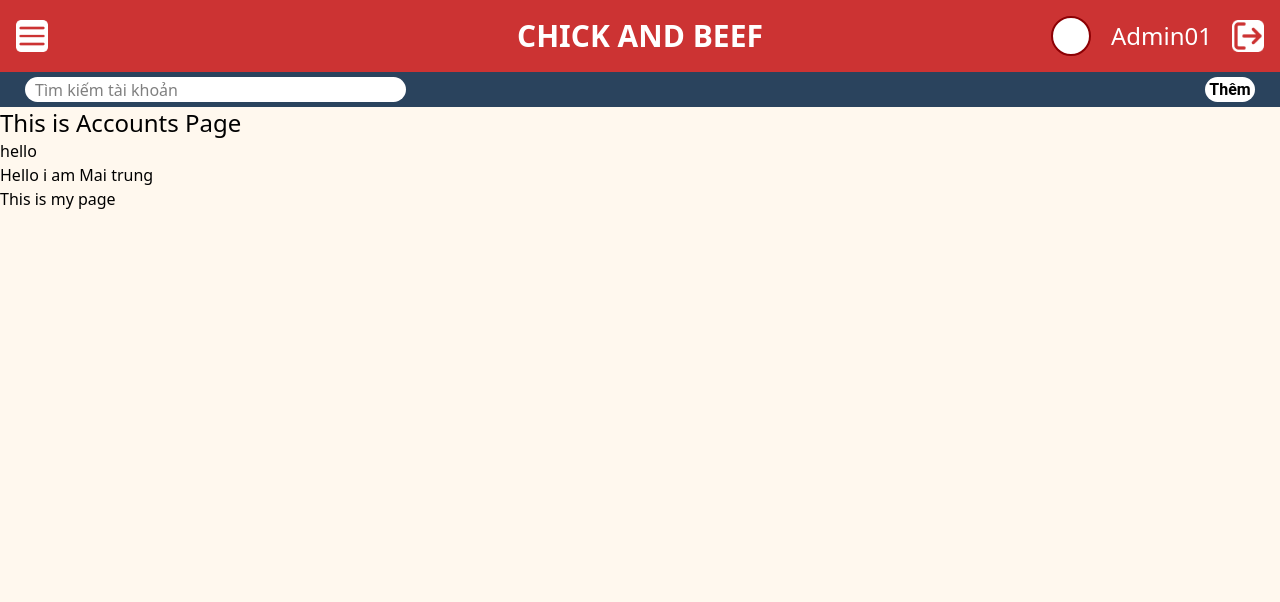
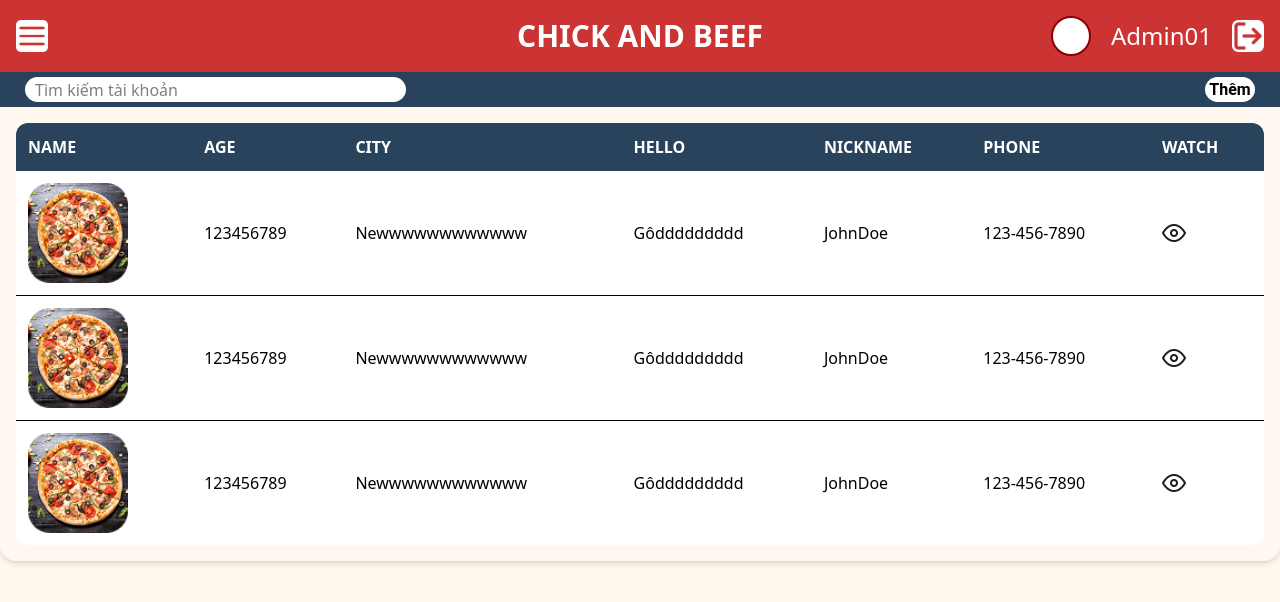
Before and after one commit to NguyenToanThang-kotaru/Chick-Beef, a React (Vite) app in the folder Client/: page /admin/Accounts in a window 1280 px wide. Shown: the top 602 px of the page. Built offline with nearby package versions, Linux system fonts and the light colour scheme; sample sign-in values are in the browser's storage.

Commit message:
đã nhúng module table vào account

```diff
--- a/Client/src/pages/admin/Accounts/Accounts.jsx
+++ b/Client/src/pages/admin/Accounts/Accounts.jsx
@@ -1,16 +1,24 @@
 import React from "react";
-
+import Table from "../../../Components/table_cpn";
+import eye from "../../../assets/Icon/Eye.png";
+import pd from "../../../assets/Icon/product.png";
 export default function Accounts() {
   return (
     <div>
-        <span style={{backgroundColor:"#2A435D",display:"flex", justifyContent:"space-between",width:"100%", height:"35px",padding:"5px"}}>
-          <input type="search" placeholder="Tìm kiếm tài khoản" style={{backgroundColor:"white",borderRadius:"20px",marginLeft:"20px",width:"30%",padding:"10px"}}></input>
-          <button style={{backgroundColor:"white",borderRadius:"20px",width:"50px",cursor:"pointer",color:"2A435D",fontWeight:"bold",fontFamily:"Roboto",marginRight:"20px"}}>Thêm</button>
-        </span>
-        <h1 className="text-2xl">This is Accounts Page</h1>
-        <h2>hello</h2>
-        <h1>Hello i am Mai trung </h1>
-        <h1>This is my page</h1>
+      <span style={{backgroundColor:"#2A435D",display:"flex", justifyContent:"space-between",width:"100%", height:"35px",padding:"5px"}}>
+        <input type="search" placeholder="Tìm kiếm tài khoản" style={{backgroundColor:"white",borderRadius:"20px",marginLeft:"20px",width:"30%",padding:"10px"}}></input>
+        <button style={{backgroundColor:"white",borderRadius:"20px",width:"50px",cursor:"pointer",color:"2A435D",fontWeight:"bold",fontFamily:"Roboto",marginRight:"20px"}}>Thêm</button>
+      </span>
+      <div className="bg-[#FFF8F0] p-4 rounded-2xl shadow-md">
+          <Table
+            data={[
+              { name: <img src={pd} alt="eye" className="w-25 h-25 cursor-pointer" />, age: 123456789, city: "Newwwwwwwwwwww", hello: "Gôddddddddd", nickname: "JohnDoe", phone: "123-456-7890", watch: <img src={eye} alt="eye" className="w-6 h-6 cursor-pointer" /> },
+              { name: <img src={pd} alt="eye" className="w-25 h-25 cursor-pointer" />, age: 123456789, city: "Newwwwwwwwwwww", hello: "Gôddddddddd", nickname: "JohnDoe", phone: "123-456-7890", watch: <img src={eye} alt="eye" className="w-6 h-6 cursor-pointer" /> },
+              { name: <img src={pd} alt="eye" className="w-25 h-25 cursor-pointer" />, age: 123456789, city: "Newwwwwwwwwwww", hello: "Gôddddddddd", nickname: "JohnDoe", phone: "123-456-7890", watch: <img src={eye} alt="eye" className="w-6 h-6 cursor-pointer" /> },
+          ]}
+          />
+        </div>
+
     </div>
   );
 }
```
